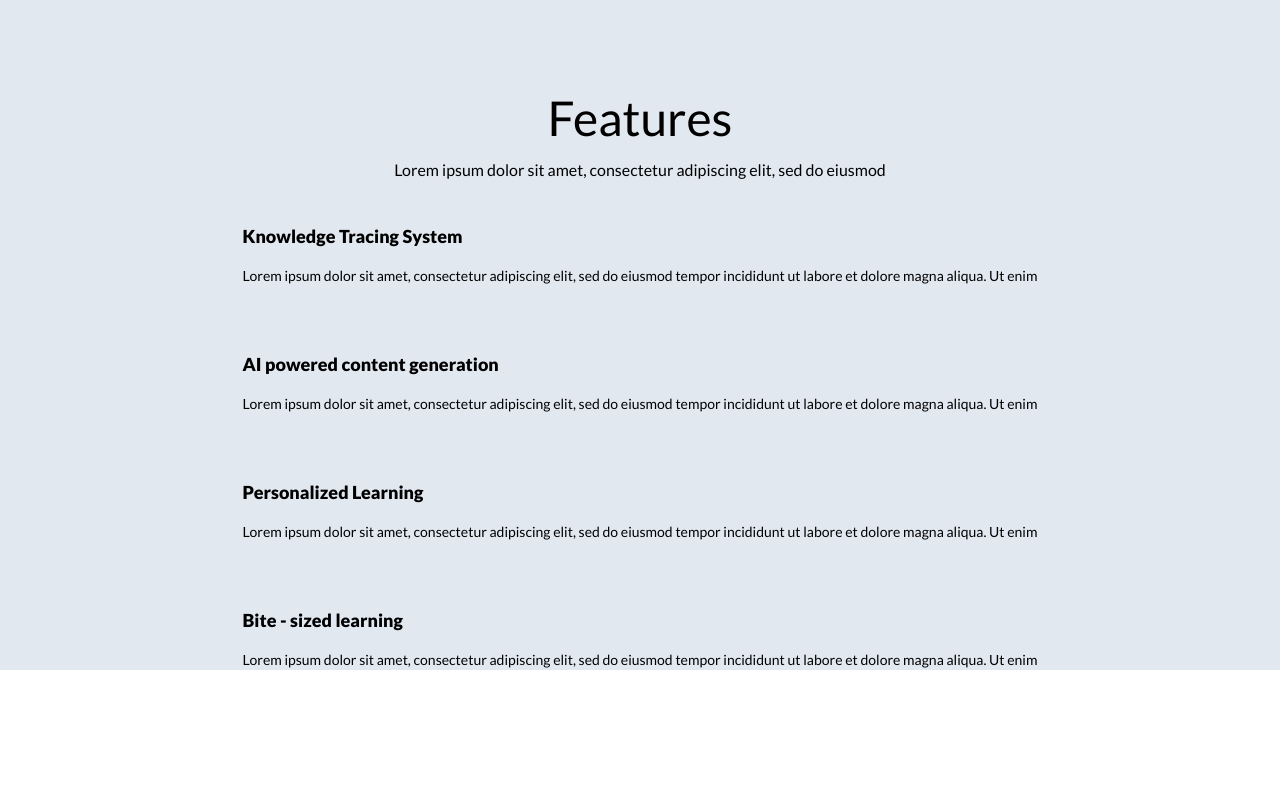
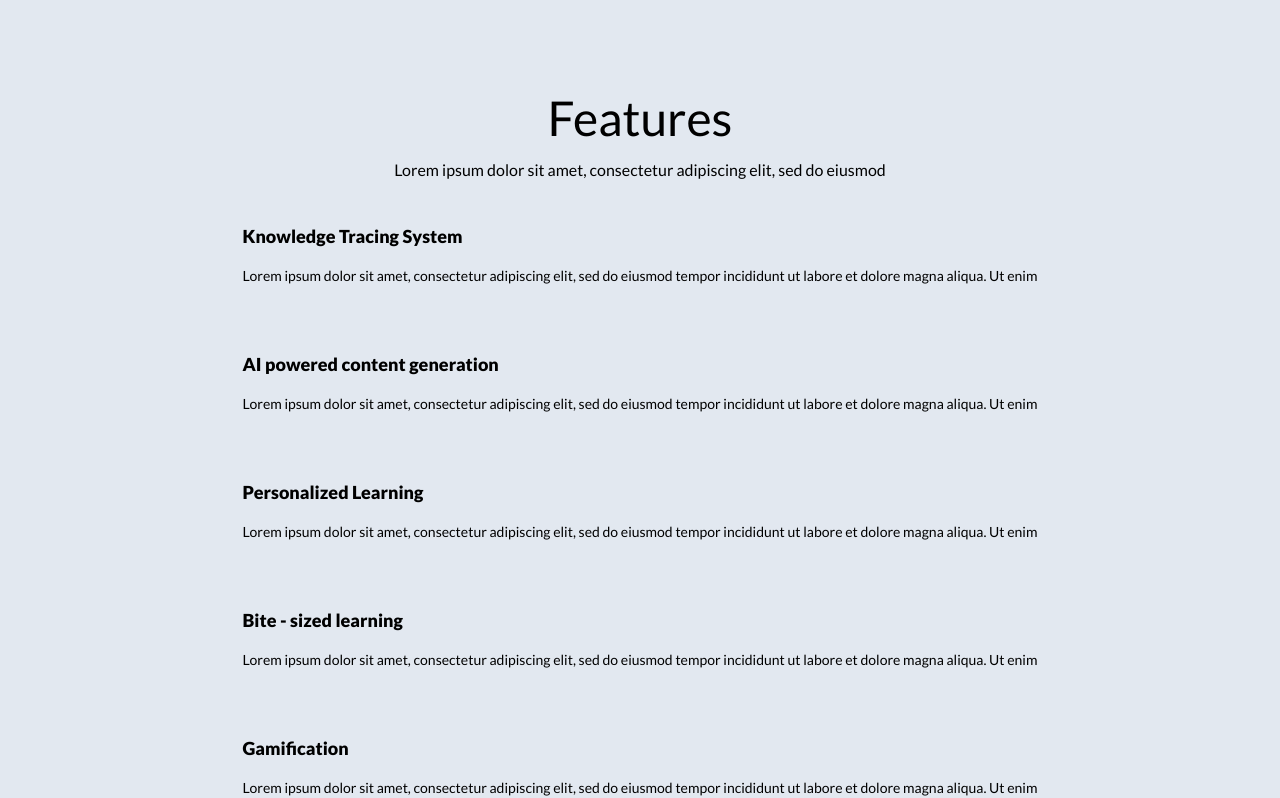
Before and after one commit to masayahingpuno/avante, a Next.js app: page / in a window 1280 px wide. Shown: the part 462-1260 px from the top of the page. Before the commit the page ends 1132 px from the top, so only its background shows below. Built offline with nearby package versions, Linux system fonts and the light colour scheme.

Commit message:
added gamification features

```diff
--- a/components/Front/Feature.tsx
+++ b/components/Front/Feature.tsx
@@ -37,6 +37,13 @@ function Feature() {
             eiusmod tempor incididunt ut labore et dolore magna aliqua. Ut enim
           </p>
         </div>
+        <div className="font-main">
+          <h1 className="text-lg font-bold">Gamification</h1>
+          <p className="mt-4 text-sm">
+            Lorem ipsum dolor sit amet, consectetur adipiscing elit, sed do
+            eiusmod tempor incididunt ut labore et dolore magna aliqua. Ut enim
+          </p>
+        </div>
       </div>
     </div>
   );
```
